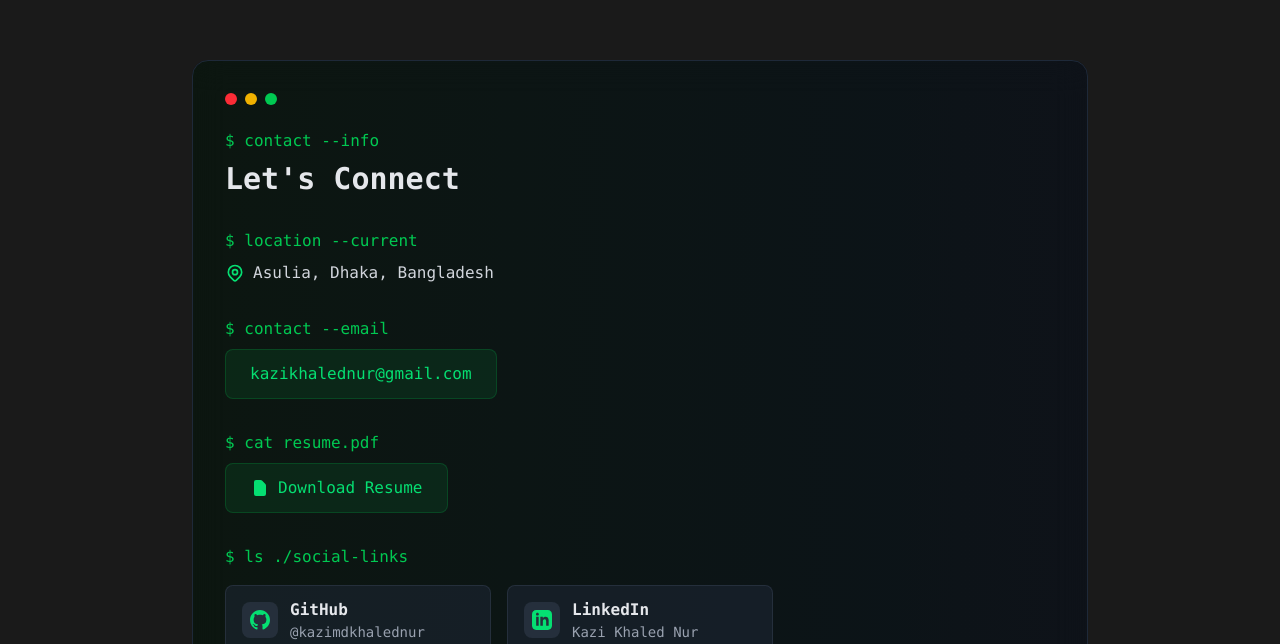
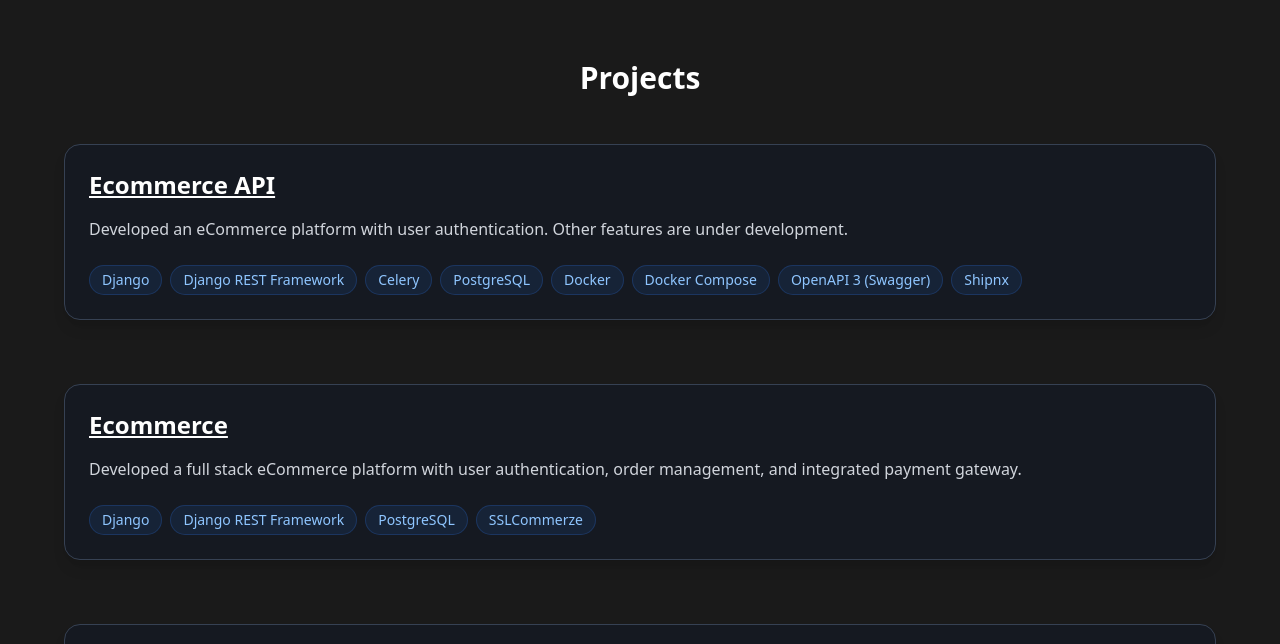
Before and after one commit to kazimdkhalednur/portfolio, a Next.js app: page / in a window 1280 px wide. Shown: the part 3096-3740 px from the top of the page. Built offline with nearby package versions, Linux system fonts and the light colour scheme.

Commit message:
add projects

```diff
--- /dev/null
+++ b/app/components/Projects.tsx
@@ -0,0 +1,97 @@
+'use client';
+
+import { motion } from 'framer-motion';
+
+export default function Projects() {
+	return (
+		<section className="py-20 px-4">
+			<div className="max-w-6xl mx-auto">
+				<motion.h2
+					initial={{ opacity: 0 }}
+					whileInView={{ opacity: 1 }}
+					viewport={{ once: true }}
+					className="text-3xl font-bold mb-12 text-center"
+				>
+					Projects
+				</motion.h2>
+
+				<div className="grid grid-cols-1 gap-8">
+					{[
+						{
+							title: 'Ecommerce API',
+							link: 'https://github.com/kazimdkhalednur/ecommerce-api',
+							description:
+								'Developed an eCommerce platform with user authentication. Other features are under development.',
+							tools: [
+								'Django',
+								'Django REST Framework',
+								'Celery',
+								'PostgreSQL',
+								'Docker',
+								'Docker Compose',
+								'OpenAPI 3 (Swagger)',
+								'Shipnx'
+							]
+						},
+						{
+							title: 'Ecommerce',
+							link: 'https://github.com/kazimdkhalednur/ecommerce',
+							description:
+								'Developed a full stack eCommerce platform with user authentication, order management, and integrated payment gateway.',
+							tools: ['Django', 'Django REST Framework', 'PostgreSQL', 'SSLCommerze']
+						},
+						{
+							title: 'Elearning Platform',
+							link: 'https://github.com/kazimdkhalednur/elearning-platform',
+							description:
+								'Developed a full stack Elearning platform with user authentication and course management for both students and teachers.',
+							tools: [
+								'Django',
+								'Django REST Framework',
+								'PostgreSQL',
+								'OpenAPI 3 (Swagger)',
+								'Next.js',
+								'RTK Query'
+							]
+						}
+					].map((project, index) => (
+						<motion.div
+							key={index}
+							initial={{ opacity: 0, y: 20 }}
+							whileInView={{ opacity: 1, y: 0 }}
+							viewport={{ once: true }}
+							transition={{ delay: index * 0.2 }}
+							className="bg-gray-900/50 p-6 rounded-2xl shadow-lg border border-gray-700 mb-8"
+						>
+							<div className="mb-4">
+								<h3 className="text-2xl font-bold text-white">
+									<a
+										href={project.link}
+										target="_blank"
+										rel="noopener noreferrer"
+										className="underline hover:text-blue-400"
+									>
+										{project.title}
+									</a>
+								</h3>
+							</div>
+
+							<p className="text-gray-300 mb-6">{project.description}</p>
+
+							<div className="flex flex-wrap gap-2">
+								{project.tools.map((tool, i) => (
+									<span
+										key={i}
+										className="text-sm px-3 py-1 bg-blue-500/10 text-blue-300 rounded-full border border-blue-500/20"
+									>
+										{tool}
+									</span>
+								))}
+							</div>
+						</motion.div>
+					))}
+				</div>
+			</div>
+		</section>
+	);
+}
--- a/app/page.tsx
+++ b/app/page.tsx
@@ -4,12 +4,15 @@ import HeroSection from './components/HeroSection';
 import WorkExperience from './components/WorkExperience';
 // import TechnicalMetrics from './components/TechnicalMetrics';
 import ContactSection from './components/ContactSection';
+import Projects from './components/Projects';
 
 export default function BackendPortfolio() {
 	return (
 		<main className="min-h-screen bg-[#1A1A1A] text-white overflow-x-hidden">
 			<HeroSection />
 			<WorkExperience />
+			<Projects />
+			{/* Uncomment when TechnicalMetrics is ready */}
 			{/* <TechnicalMetrics /> */}
 			<ContactSection />
 		</main>
```
